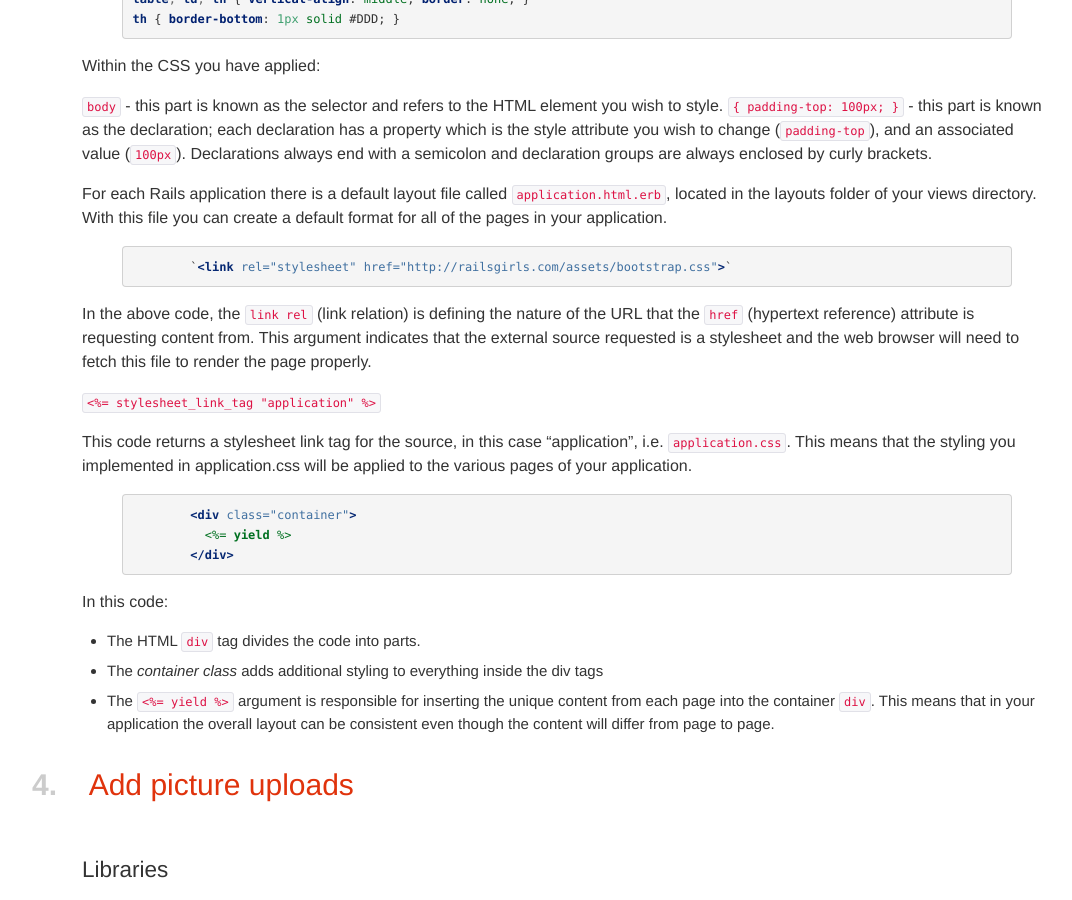
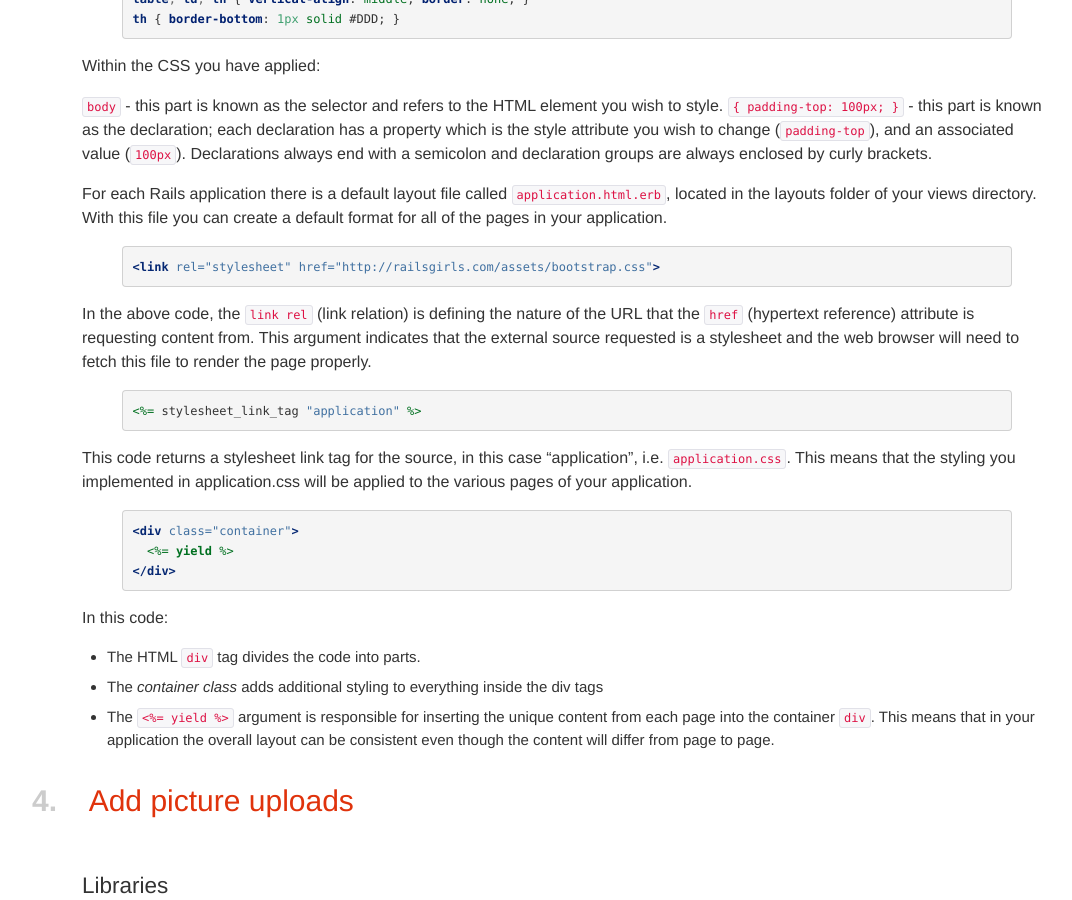
Before and after one commit to railsgirls/guides.railsgirls.com, a Jekyll site: the page built from _posts/2013-08-12-guide-to-the-guide.markdown, in a window 1280 px wide and 900 px high, scrolled down 5057 px. Shown: the whole window, without its empty margins (3-1075 px from the left). Built offline with Jekyll 4.4.1, drawn with Linux system fonts in a browser that asks for light colours; nearby versions of some CDN libraries; Markdown is read by kramdown in place of the engine named in the settings.

Commit message:
improve styling of code samples in "Guide to the Guide"

```diff
--- a/_posts/2013-08-12-guide-to-the-guide.markdown
+++ b/_posts/2013-08-12-guide-to-the-guide.markdown
@@ -175,20 +175,22 @@ Within the CSS you have applied:
 For each Rails application there is a default layout file called `application.html.erb`, located in the layouts folder of your views directory. With this file you can create a default format for all of the pages in your application.
 
 {% highlight html %}
-	`<link rel="stylesheet" href="http://railsgirls.com/assets/bootstrap.css">`
+<link rel="stylesheet" href="http://railsgirls.com/assets/bootstrap.css">
 {% endhighlight %}
 
 In the above code, the `link rel` (link relation) is defining the nature of the URL that the `href` (hypertext reference) attribute is requesting content from. This argument indicates that the external source requested is a stylesheet and the web browser will need to fetch this file to render the page properly.
 
-`<%= stylesheet_link_tag "application" %>`
+{% highlight erb %}
+<%= stylesheet_link_tag "application" %>
+{% endhighlight %}
 
 This code returns a stylesheet link tag for the source, in this case “application”, i.e. `application.css`. This means that the styling you implemented in application.css will be applied to the various pages of your application.
 
 
 {% highlight erb %}
-	<div class="container">
-	  <%= yield %>
-	</div>
+<div class="container">
+  <%= yield %>
+</div>
 {% endhighlight %}
 
 In this code:
```
